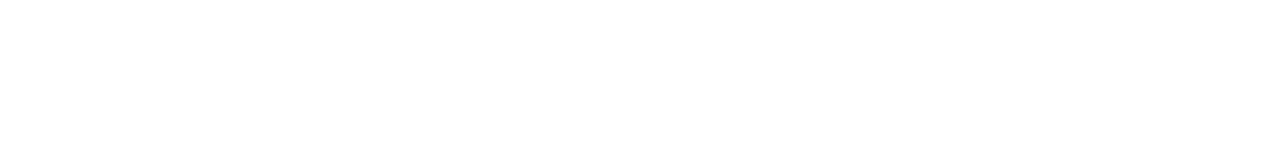
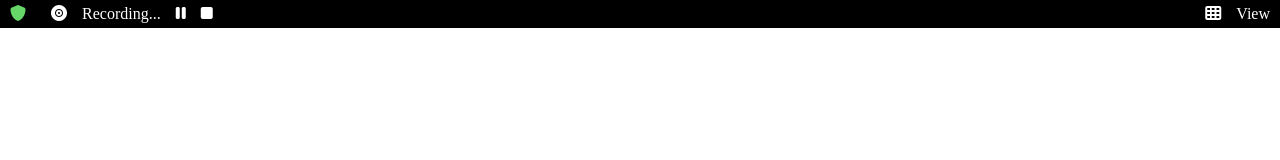
Before and after one commit to bertoldimatteo/html-css-zoom, a plain HTML site: page index.html in a window 1280 px wide. Drawn offline with Linux system fonts and the light colour scheme.

Commit message:
header completato

```diff
--- a/index.html
+++ b/index.html
@@ -4,10 +4,31 @@
     <meta charset="UTF-8">
     <meta http-equiv="X-UA-Compatible" content="IE=edge">
     <meta name="viewport" content="width=device-width, initial-scale=1.0">
+    <!-- fontawesome -->
+    <link rel="stylesheet" href="https://cdnjs.cloudflare.com/ajax/libs/font-awesome/6.1.1/css/all.min.css" integrity="sha512-KfkfwYDsLkIlwQp6LFnl8zNdLGxu9YAA1QvwINks4PhcElQSvqcyVLLD9aMhXd13uQjoXtEKNosOWaZqXgel0g==" crossorigin="anonymous" referrerpolicy="no-referrer" />
+    <link rel="stylesheet" href="style/style.css">
     <title>Zoom</title>
 </head>
 <body>
-    <header></header>
+    <header>
+        <nav class="navbar">
+            <div class="nav-left">
+                <div class="shield-icon">
+                    <i class="fa-solid fa-shield"></i>
+                </div>
+                <div class="icons">
+                    <i class="fa-solid fa-record-vinyl"></i>
+                    <span>Recording...</span>
+                    <i class="fa-solid fa-pause"></i>
+                    <i class="fa-solid fa-stop"></i>
+                </div>
+            </div>
+            <div class="nav-right icons">
+                <i class="fa-solid fa-table-cells"></i>
+                <span>View</span>
+            </div>
+        </nav>
+    </header>
     <main></main>
     <footer></footer>
 </body>
--- a/style/style.css
+++ b/style/style.css
@@ -7,3 +7,35 @@
     padding: 0;
     box-sizing: border-box;
 }
+
+/* ---------
+   head
+---------*/
+
+.navbar, .nav-left, .nav-right {
+    display: flex;
+}
+
+.navbar {
+    justify-content: space-between;
+    background-color: #000;
+    padding: 5px 10px;
+}
+
+.nav-left div, .nav-right {
+    display: flex;
+    gap: 15px;
+}
+
+.shield-icon {
+    color: #67d669;
+    margin-right: 25px;
+}
+
+.icons {
+    color: #fff;
+}
+
+/* ---------
+   main
+---------*/
```
